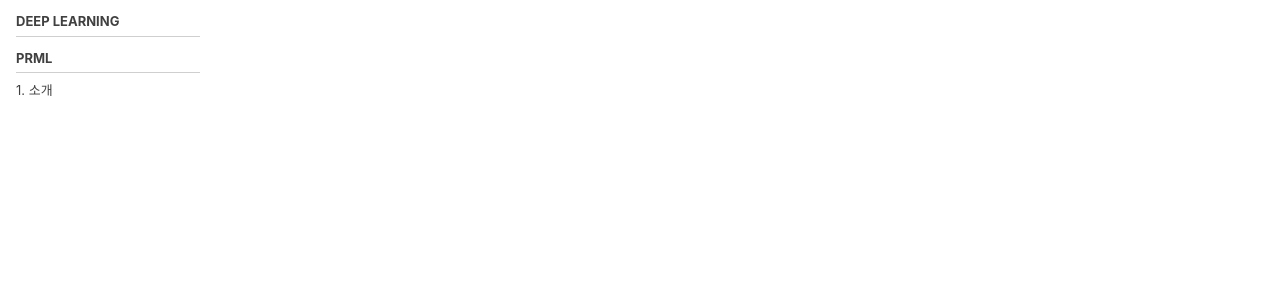
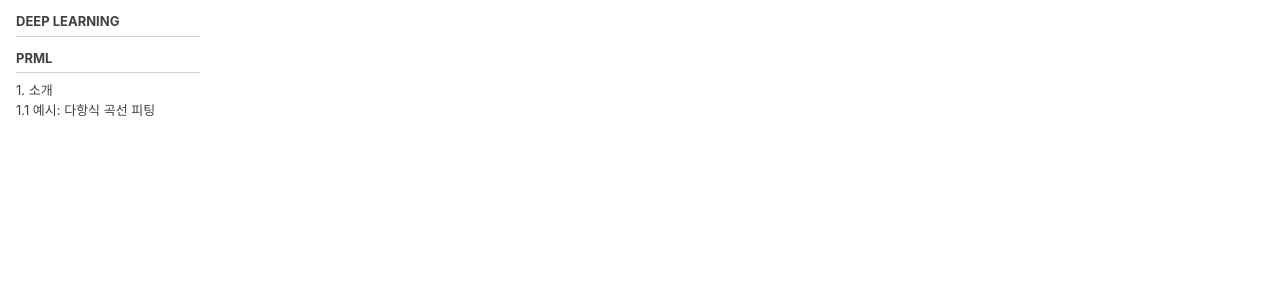
Before and after one commit to MinPinSunHwa/suna.github.io, a Jekyll site: the page built from _ml/ml.md, in a window 1280 px wide and 900 px high, scrolled down 166 px. Shown: the part 418-712 px from the top of the window. Built offline with Jekyll 4.4.1, drawn with Linux system fonts in a browser that asks for light colours; cached includes are drawn as plain includes; nearby versions of some CDN libraries.

Commit message:
Update navigation.yml

```diff
--- a/_data/navigation.yml
+++ b/_data/navigation.yml
@@ -41,6 +41,8 @@ ml:
     children:
       - title: "1. 소개"
         url: /ml/prml/1-0/
+      - title: "1.1 예시: 다항식 곡선 피팅"
+        url: /ml/prml/1-1/
 
 
 # study links
```
